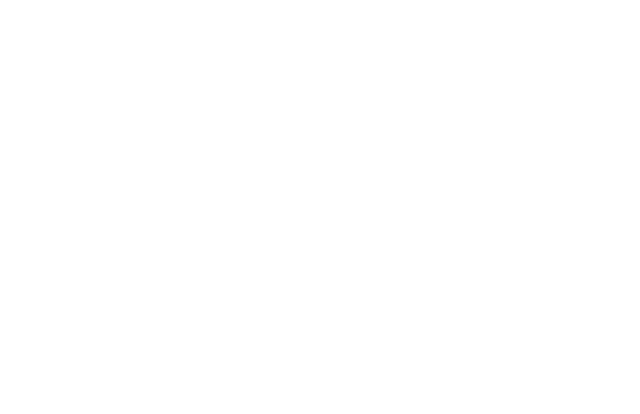
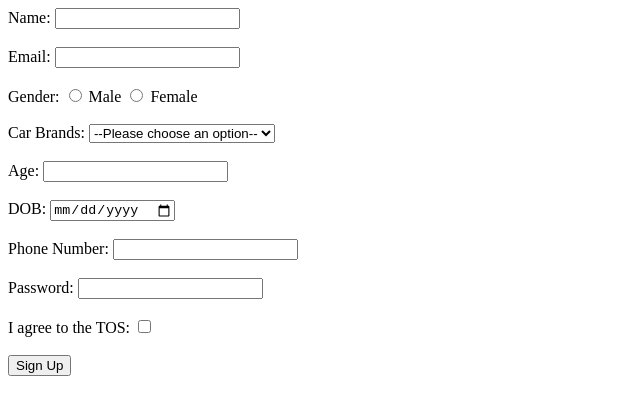
Before and after one commit to acciojob/signup-form-car-Teju-Anil, a website: page main.html in a window 1280 px wide. Shown: the whole page, without its empty margins (0-640 px from the left). Drawn offline with Linux system fonts and the light colour scheme.

Commit message:
created a submission

```diff
--- a/main.html
+++ b/main.html
@@ -8,6 +8,47 @@
 
 <body>
 	<!-- the entire body must be written by student -->
+	<form action="Signup Form Car" method="POST">
+
+        <label for="name">Name:</label>
+        <input type="text" id="name" name="name" minlength="3" maxlength="50" required><br><br>
+
+		<label for="email">Email:</label>
+		<input type="email" id="email" name="email" minlength="3" maxlength="50"><br><br>
+
+		<label for="gender">Gender:</label>
+        <input type="radio" id="gender_m" name="gender" value="male" required>
+        <label for="gender_m">Male</label>
+        <input type="radio" id="gender_f" name="gender" value="female" required>
+        <label for="gender_f">Female</label><br><br>
+
+
+		<label for="car brands">Car Brands:</label>
+        <select id="cars" name="cars" required>
+            <option value="" disabled selected>--Please choose an option--</option>
+            <option value="toyota">Toyota</option>
+            <option value="honda">Honda</option>
+            <option value="ford">Ford</option>
+        </select><br><br>
+
+
+		<label for="age">Age:</label>
+		<input type="number" id="age" name="age" minlength="3" maxlength="50"><br><br>
+
+		<label for="dob">DOB:</label>
+		<input type="date" id="dob" name="dob" minlength="3" maxlength="50"><br><br>
+
+		<label for="phone number">Phone Number:</label>
+		<input type="Tel" id="tel" name="tel" minlength="3" maxlength="50"><br><br>
+
+		<label for="password">Password:</label>
+		<input type="Password" id="password" name="password" minlength="3" maxlength="50"><br><br>
+
+		<label for="I agree to the TOS">I agree to the TOS:</label>
+		<input type="checkbox" id="tos" name="tos" minlength="3" maxlength="50"><br><br>
+
+        <button type="submit">Sign Up</button>
+
     <script type="text/javascript" src="./script.js">
 </script>
 
```
